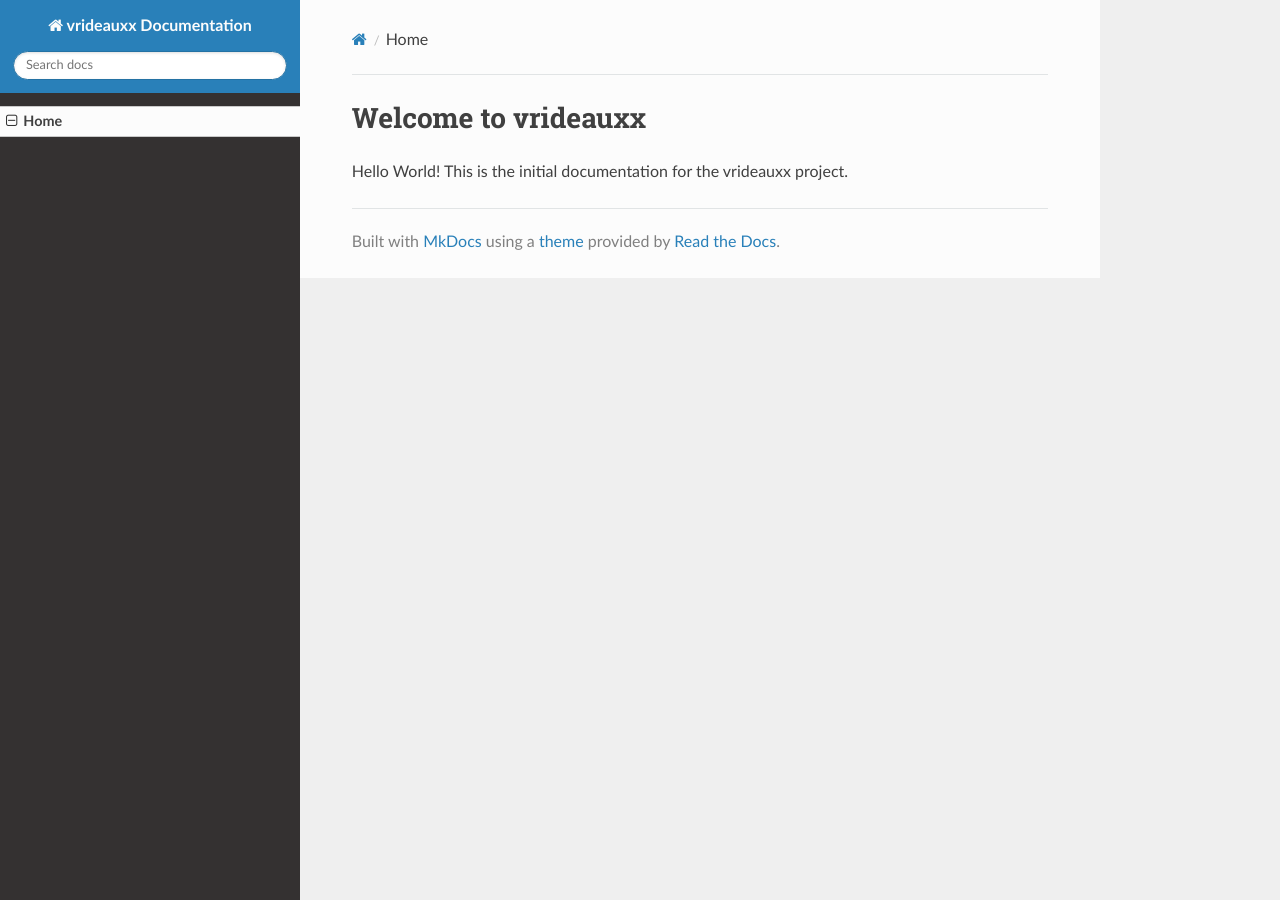
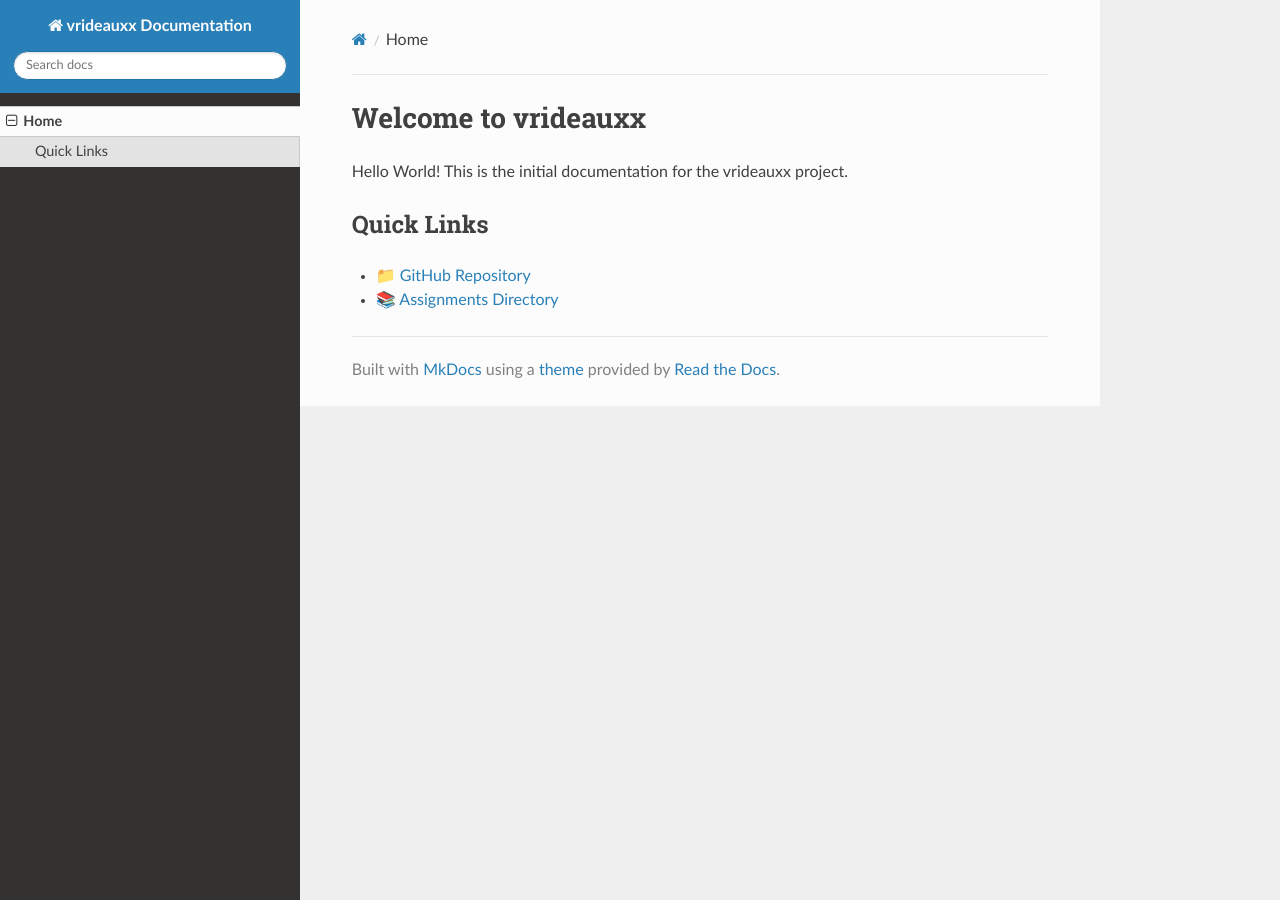
Before and after one commit to cloudmesh-ai-luc/vrideauxx, an MkDocs documentation site: the page built from docs/index.md, in a window 1280 px wide. Built offline with MkDocs 1.6.1, drawn with Linux system fonts in a browser that asks for light colours; nearby versions of some CDN libraries.

Commit message:
Update home page with GitHub links

```diff
--- a/docs/index.md
+++ b/docs/index.md
@@ -1,3 +1,7 @@
 # Welcome to vrideauxx
 
 Hello World! This is the initial documentation for the vrideauxx project.
+
+## Quick Links
+- 📁 [GitHub Repository](https://github.com/cloudmesh-ai-luc/vrideauxx)
+- 📚 [Assignments Directory](https://github.com/cloudmesh-ai-luc/vrideauxx/tree/main/assignments)
```
